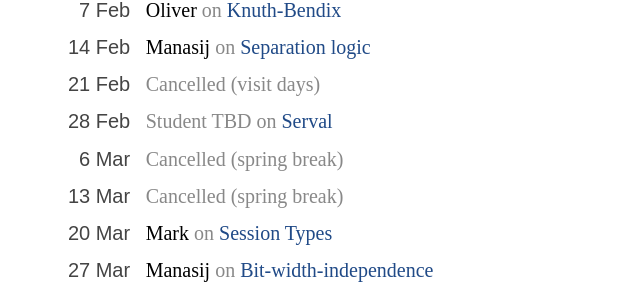
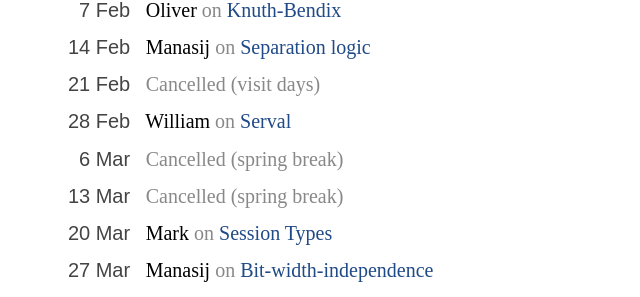
Before and after one commit to CPUtah/cputah.github.io, a Jekyll site: the page built from scs/index.md, in a window 1280 px wide. Shown: the part 437-734 px from the top of the page, without its empty margins (319-959 px from the left). Built offline with Jekyll 4.4.1, drawn with Linux system fonts in a browser that asks for light colours.

Commit message:
Serval presentation

```diff
--- a/scs/index.md
+++ b/scs/index.md
@@ -17,7 +17,7 @@ for email updates.
 -  **7 Feb** *Oliver* on [Knuth-Bendix](https://academic.oup.com/comjnl/article/34/1/2/427931)
 - **14 Feb** *Manasij* on [Separation logic](https://cacm.acm.org/magazines/2019/2/234356-separation-logic/fulltext)
 - **21 Feb** Cancelled (visit days)
-- **28 Feb** Student TBD on [Serval](https://unsat.cs.washington.edu/papers/nelson-serval.pdf)
+- **28 Feb** *William* on [Serval](https://unsat.cs.washington.edu/papers/nelson-serval.pdf)
 -  **6 Mar** Cancelled (spring break)
 - **13 Mar** Cancelled (spring break)
 - **20 Mar** *Mark* on [Session Types](https://arxiv.org/abs/1902.00544.pdf)
```
